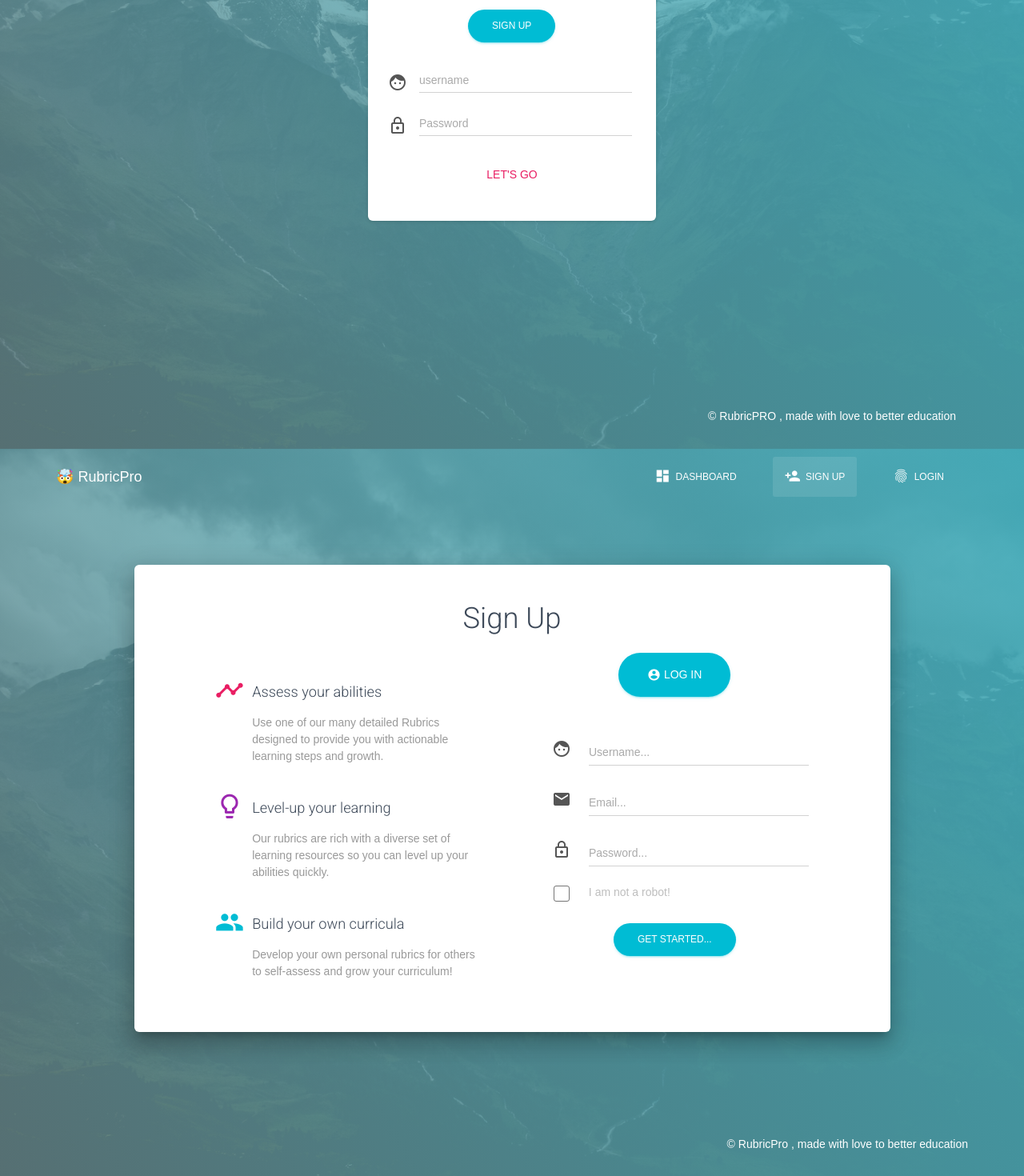
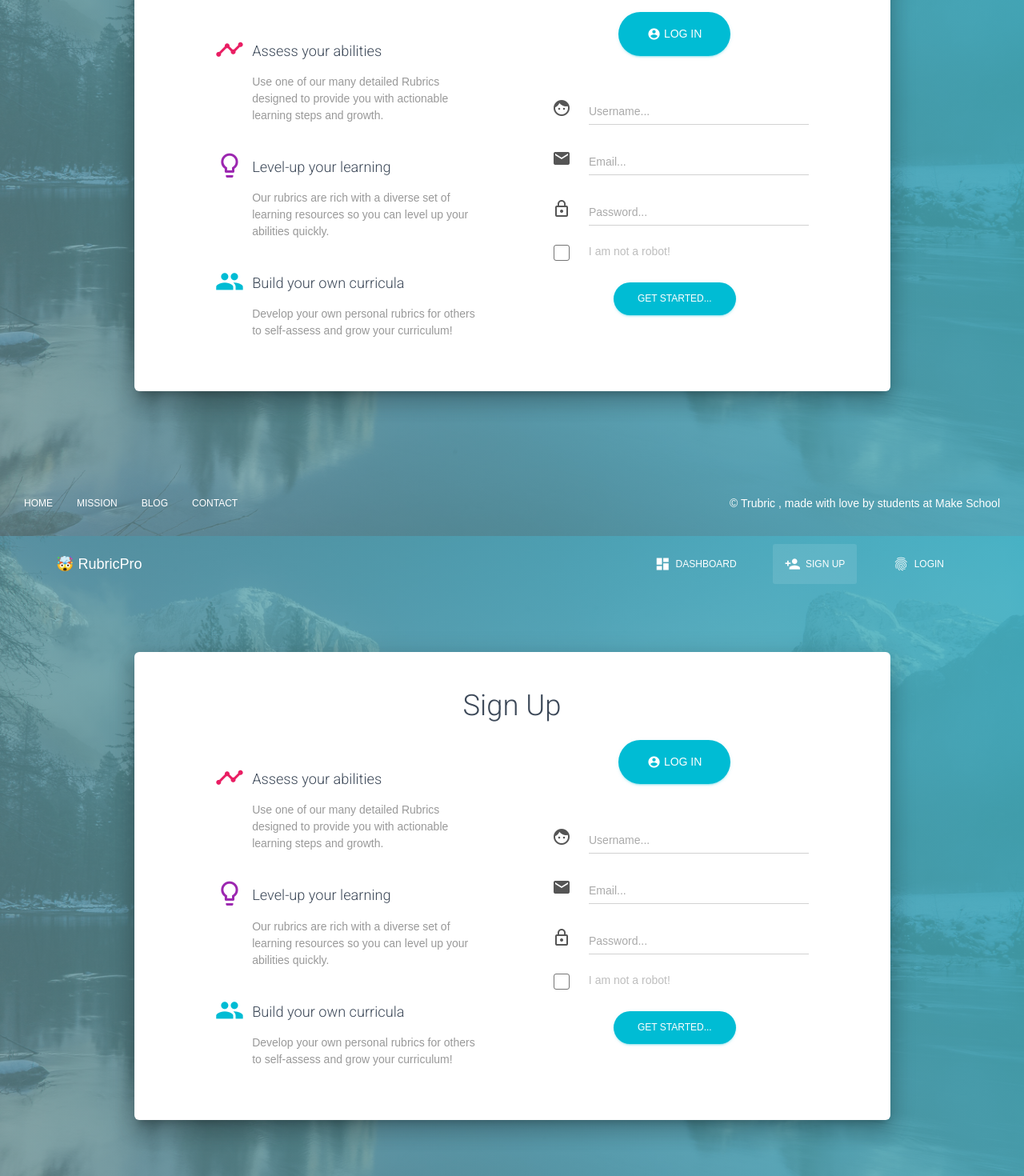
Before and after one commit to brightmanforever022/Broaden-io-client, a React (Create React App) app: page /signup in a window 1280 px wide. Shown: the part 240-1710 px from the top of the page at 80% size. Built offline with nearby package versions, Linux system fonts and the light colour scheme.

Commit message:
Updated some login bugs

```diff
--- a/src/components/Dashboard.js
+++ b/src/components/Dashboard.js
@@ -1,4 +1,7 @@
 import React, { Component } from 'react';
+import { withRouter } from 'react-router'
+import { bindActionCreators } from 'redux';
+import { connect } from 'react-redux';
 
 class Dashboard extends Component {
 
@@ -484,4 +487,9 @@ class Dashboard extends Component {
                             }
                           }
 
-                          export default Dashboard;
+                          const mapStateToProps = (state) => {
+                            return {
+                            }
+                          }
+
+                          export default withRouter(connect(mapStateToProps)(Dashboard))
--- a/src/components/Home.js
+++ b/src/components/Home.js
@@ -1,7 +1,9 @@
 import React, { Component } from 'react';
-// import { Route } from 'react-router-dom';
+import { Redirect, Route, Switch } from 'react-router-dom';
+import { withRouter } from 'react-router'
 import Sidebar from './Sidebar';
 import Login from './Login';
+import SignUp from './SignUp'
 import { connect } from 'react-redux';
 
 class Home extends Component {
@@ -14,8 +16,16 @@ class Home extends Component {
 
     return (
       <div>
-        { this.props.auth.isAuthenticated && <Sidebar {...this.props}/> }
-        { !this.props.auth.isAuthenticated && <Login /> }
+
+        { this.props.auth.isAuthenticated && <Sidebar {...this.props} /> }
+        { !this.props.auth.isAuthenticated && (
+          <div>
+            <Switch>
+              <Route path="/login" component={Login} />
+              <Route path="/signup" component={SignUp} />
+            </Switch>
+          </div>
+        )}
       </div>
     );
   }
@@ -27,4 +37,4 @@ class Home extends Component {
   }
 }
 
-  export default connect(mapStateToProps)(Home);
+export default withRouter(connect(mapStateToProps)(Home))
--- a/src/components/Rubric.js
+++ b/src/components/Rubric.js
@@ -10,7 +10,7 @@ const CompetencyButton = props => {
         props.setActiveComp(props.index)
       }}>
       <a href="#dashboard-2" role="tab" data-toggle="tab" aria-expanded="true">
-        <i className="material-icons">dashboard</i> {props.name}
+        <i className="material-icons">{props.icon}</i> {props.name}
       </a>
     </li>
   )
@@ -38,6 +38,7 @@ class Rubric extends Component {
     this.state = {
       activeCompetencyIndex: 0
     }
+    this.icons = [ "dashboard", "explore", "code", "backup", "lock", "bug_report", "line_style", "perm_identity", "star_rate" ]
     this.getCompetencyButtons = this.getCompetencyButtons.bind(this);
     this.getCriteriaForLevel = this.getCriteriaForLevel.bind(this);
     this.getLevels = this.getLevels.bind(this);
@@ -66,6 +67,7 @@ class Rubric extends Component {
           key={index}
           index={index}
           isActive={isActiveClass}
+          icon={this.icons[index]}
           setActiveComp={this.setActiveComp.bind(this)} />
       })
     }
--- a/src/components/Sidebar.js
+++ b/src/components/Sidebar.js
@@ -70,7 +70,7 @@ class Sidebar extends Component {
               </div>
             </div>
             <ul className="nav">
-              <MenuItem title="Dashboard" active={this.props.location.pathname == `/${localStorage.getItem('username')}/dashboard`} icon="dashboard" path={`/${localStorage.getItem('username')}/dashboard`}/>
+              <MenuItem title="Dashboard" active={(this.props.location.pathname == `/${localStorage.getItem('username')}/dashboard`) || (this.props.location.pathname == `/${localStorage.getItem('username')}`)} icon="dashboard" path={`/${localStorage.getItem('username')}/dashboard`}/>
               <MenuItem title="Rubrics" active={this.props.location.pathname == `/${localStorage.getItem('username')}/rubrics`} icon="assessment" path={`/${localStorage.getItem('username')}/rubrics`} />
             </ul>
           </div>
--- a/src/components/SignUp.js
+++ b/src/components/SignUp.js
@@ -3,6 +3,7 @@ import { Link } from 'react-router-dom';
 import bcrypt from 'bcryptjs'
 import serverPath from '../paths'
 import axios from 'axios'
+import Footer from './Footer'
 
 class SignUp extends Component {
 
@@ -180,41 +181,7 @@ class SignUp extends Component {
                             </div>
                           </div>
                         </div>
-                        <footer className="footer">
-                          <div className="container">
-                            <nav className="pull-left">
-                              {/*<ul>
-                                <li>
-                                <a href="#">
-                                Home
-                                </a>
-                                </li>
-                                <li>
-                                <a href="#">
-                                Company
-                                </a>
-                                </li>
-                                <li>
-                                <a href="#">
-                                Portofolio
-                                </a>
-                                </li>
-                                <li>
-                                <a href="#">
-                                Blog
-                                </a>
-                                </li>
-                                </ul>*/}
-                              </nav>
-                              <p className="copyright pull-right">
-                                &copy;
-
-                                { <script>document.write(new Date().getFullYear())</script> }
-
-                                <a href=""> RubricPro </a>, made with love to better education
-                                </p>
-                              </div>
-                            </footer>
+                        <Footer />
                           </div>
                         </div>
                       </div>
```
Also changed, not shown: src/components/Routes.js (+4 -4 lines). Lines whose indentation alone changed are shown as unchanged.
